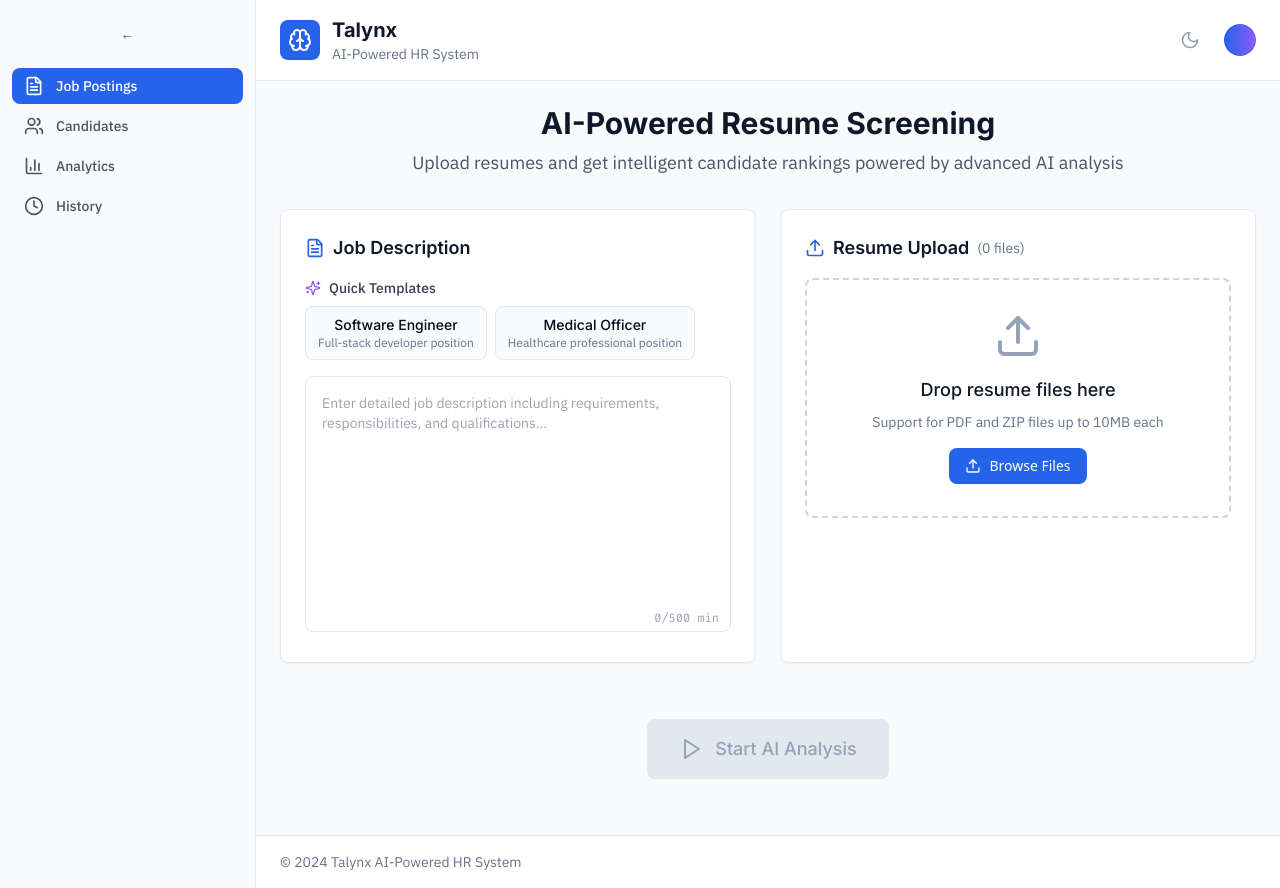
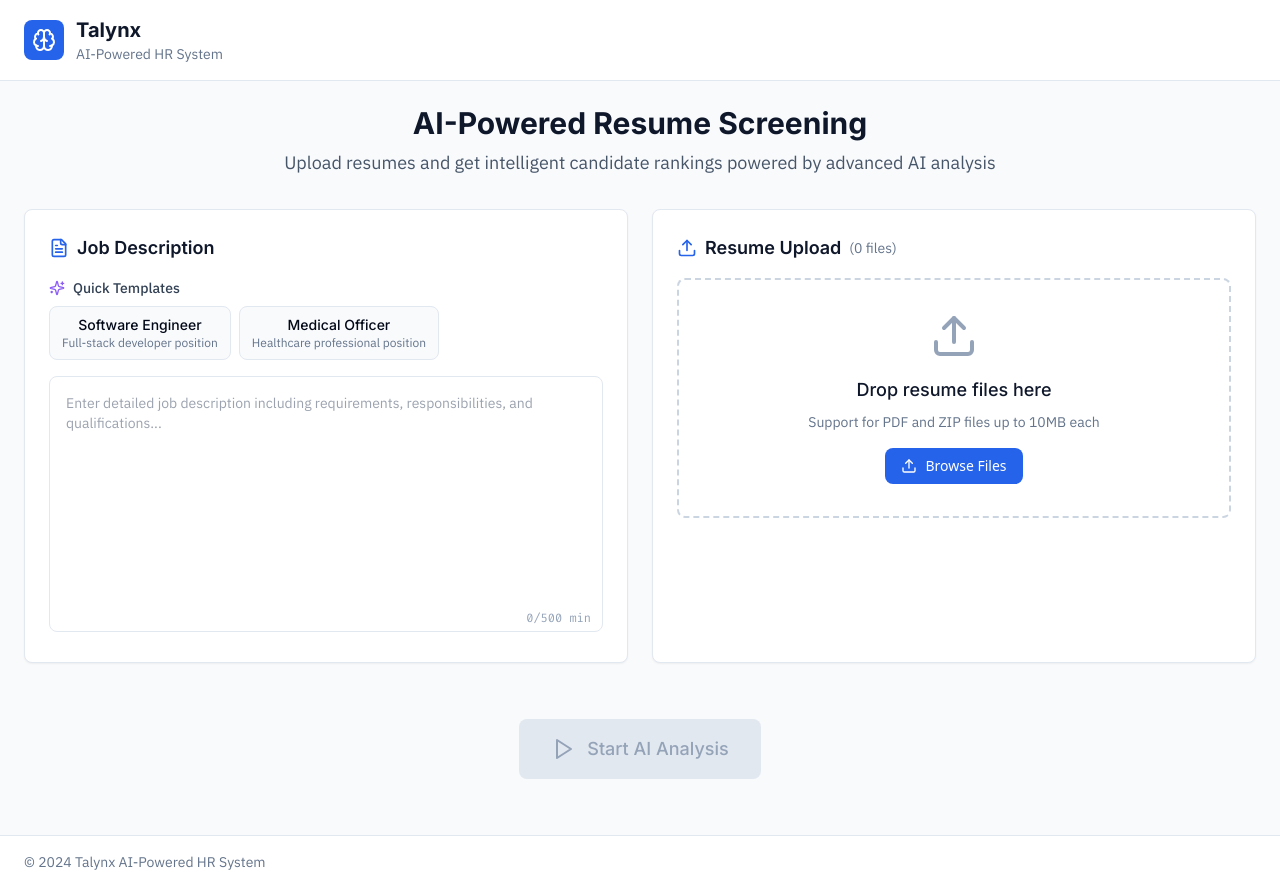
Before and after one commit to manogyaguragai/talynx-candidate-compass, a React (Vite) app: page / in a window 1280 px wide. Built offline with nearby package versions, Linux system fonts and the light colour scheme.

Commit message:
Remove theme toggle, sidebar, and profile icon
Removed theme toggle, left sidebar, and profile icon from the header.

```diff
--- a/src/App.tsx
+++ b/src/App.tsx
@@ -4,7 +4,6 @@ import { Toaster as Sonner } from "@/components/ui/sonner";
 import { TooltipProvider } from "@/components/ui/tooltip";
 import { QueryClient, QueryClientProvider } from "@tanstack/react-query";
 import { BrowserRouter, Routes, Route } from "react-router-dom";
-import { ThemeProvider } from "./components/Theme/ThemeProvider";
 import Index from "./pages/Index";
 import NotFound from "./pages/NotFound";
 
@@ -12,7 +11,6 @@ const queryClient = new QueryClient();
 
 const App = () => (
   <QueryClientProvider client={queryClient}>
-    <ThemeProvider>
     <TooltipProvider>
       <Toaster />
       <Sonner />
@@ -23,7 +21,6 @@ const App = () => (
         </Routes>
       </BrowserRouter>
     </TooltipProvider>
-    </ThemeProvider>
   </QueryClientProvider>
 );
 
--- a/src/components/Layout/Header.tsx
+++ b/src/components/Layout/Header.tsx
@@ -1,32 +1,19 @@
 
 import React from 'react';
-import { Brain, Sun, Moon } from 'lucide-react';
-import { useTheme } from '../Theme/ThemeProvider';
+import { Brain } from 'lucide-react';
 
 export const Header: React.FC = () => {
-  const { theme, toggleTheme } = useTheme();
-
   return (
-    <header className="bg-white dark:bg-gray-900 border-b border-slate-200 dark:border-gray-700 px-6 py-4">
+    <header className="bg-white border-b border-slate-200 px-6 py-4">
       <div className="flex items-center justify-between">
         <div className="flex items-center space-x-3">
           <div className="flex items-center justify-center w-10 h-10 bg-primary rounded-lg">
             <Brain className="w-6 h-6 text-white" />
           </div>
           <div>
-            <h1 className="text-xl font-bold font-inter text-slate-900 dark:text-white">Talynx</h1>
-            <p className="text-sm text-slate-500 dark:text-gray-400 font-ibm">AI-Powered HR System</p>
+            <h1 className="text-xl font-bold font-inter text-slate-900">Talynx</h1>
+            <p className="text-sm text-slate-500 font-ibm">AI-Powered HR System</p>
           </div>
-        </div>
-
-        <div className="flex items-center space-x-4">
-          <button
-            onClick={toggleTheme}
-            className="p-2 text-slate-400 hover:text-slate-600 dark:text-gray-400 dark:hover:text-gray-200 transition-colors"
-          >
-            {theme === 'dark' ? <Sun className="w-5 h-5" /> : <Moon className="w-5 h-5" />}
-          </button>
-          <div className="w-8 h-8 bg-gradient-to-r from-primary to-secondary rounded-full"></div>
         </div>
       </div>
     </header>
--- a/src/pages/Index.tsx
+++ b/src/pages/Index.tsx
@@ -1,7 +1,6 @@
 
-import React, { useState } from 'react';
+import React from 'react';
 import { Header } from '../components/Layout/Header';
-import { Sidebar } from '../components/Layout/Sidebar';
 import { JobDescriptionInput } from '../components/JobDescription/JobDescriptionInput';
 import { FileUploadZone } from '../components/FileUpload/FileUploadZone';
 import { ProcessingPipeline } from '../components/Processing/ProcessingPipeline';
@@ -12,29 +11,22 @@ import { CandidateDetailPanel } from '../components/Results/CandidateDetailPanel
 import { useDashboardStore } from '../store/dashboardStore';
 
 const Index = () => {
-  const [sidebarCollapsed, setSidebarCollapsed] = useState(false);
   const { candidates, processing } = useDashboardStore();
 
   const showResults = candidates.length > 0 || processing.currentStage === 'complete';
 
   return (
-    <div className="min-h-screen bg-slate-50 dark:bg-gray-900 flex w-full">
-      <Sidebar
-        isCollapsed={sidebarCollapsed}
-        onToggle={() => setSidebarCollapsed(!sidebarCollapsed)}
-      />
-
-      <div className="flex-1 flex flex-col">
+    <div className="min-h-screen bg-slate-50 flex flex-col w-full">
       <Header />
 
       <main className="flex-1 p-6">
         <div className="max-w-7xl mx-auto space-y-6">
           {/* Header Section */}
           <div className="text-center mb-8">
-              <h1 className="text-3xl font-bold font-inter text-slate-900 dark:text-white mb-2">
+            <h1 className="text-3xl font-bold font-inter text-slate-900 mb-2">
               AI-Powered Resume Screening
             </h1>
-              <p className="text-lg text-slate-600 dark:text-gray-300 font-ibm">
+            <p className="text-lg text-slate-600 font-ibm">
               Upload resumes and get intelligent candidate rankings powered by advanced AI analysis
             </p>
           </div>
@@ -71,7 +63,7 @@ const Index = () => {
                   const { resetState } = useDashboardStore.getState();
                   resetState();
                 }}
-                  className="px-6 py-2 text-sm font-medium font-ibm text-slate-600 dark:text-gray-300 border border-slate-300 dark:border-gray-600 rounded-lg hover:bg-slate-50 dark:hover:bg-gray-700 transition-colors"
+                className="px-6 py-2 text-sm font-medium font-ibm text-slate-600 border border-slate-300 rounded-lg hover:bg-slate-50 transition-colors"
               >
                 Start New Analysis
               </button>
@@ -81,8 +73,8 @@ const Index = () => {
       </main>
 
       {/* Footer */}
-        <footer className="bg-white dark:bg-gray-800 border-t border-slate-200 dark:border-gray-700 px-6 py-4">
-          <div className="flex items-center justify-between text-sm text-slate-500 dark:text-gray-400 font-ibm">
+      <footer className="bg-white border-t border-slate-200 px-6 py-4">
+        <div className="flex items-center justify-between text-sm text-slate-500 font-ibm">
           <span>© 2024 Talynx AI-Powered HR System</span>
           <div className="flex items-center space-x-4">
             {processing.timings.total > 0 && (
@@ -94,7 +86,6 @@ const Index = () => {
           </div>
         </div>
       </footer>
-      </div>
 
       {/* Candidate Detail Panel */}
       <CandidateDetailPanel />
```
Lines whose indentation alone changed are shown as unchanged.
